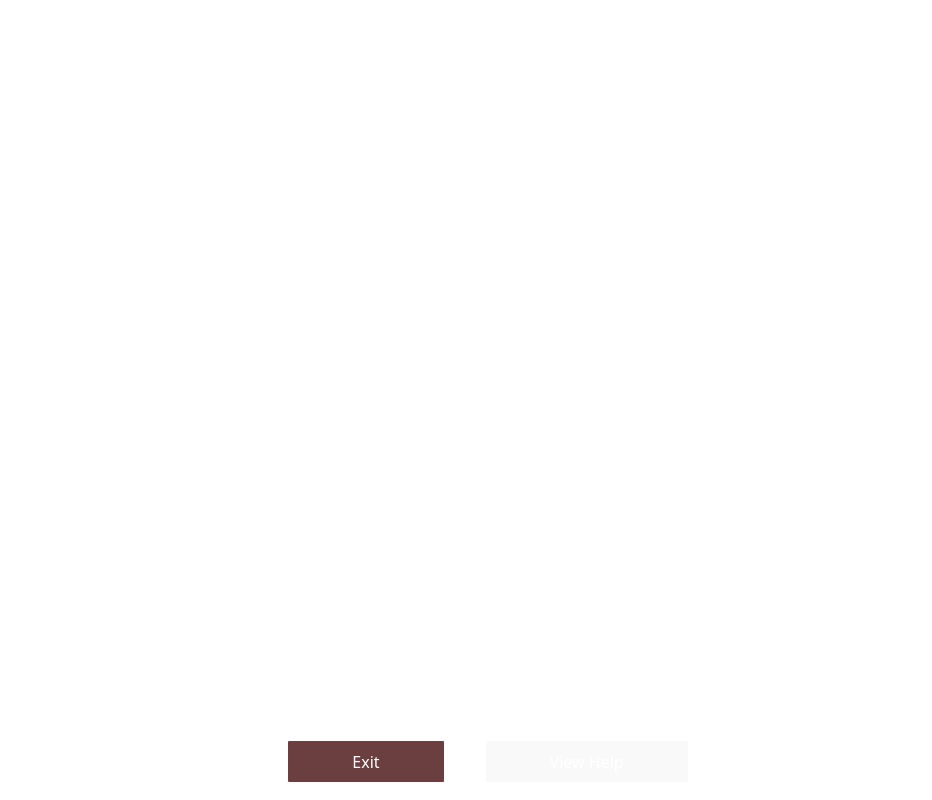
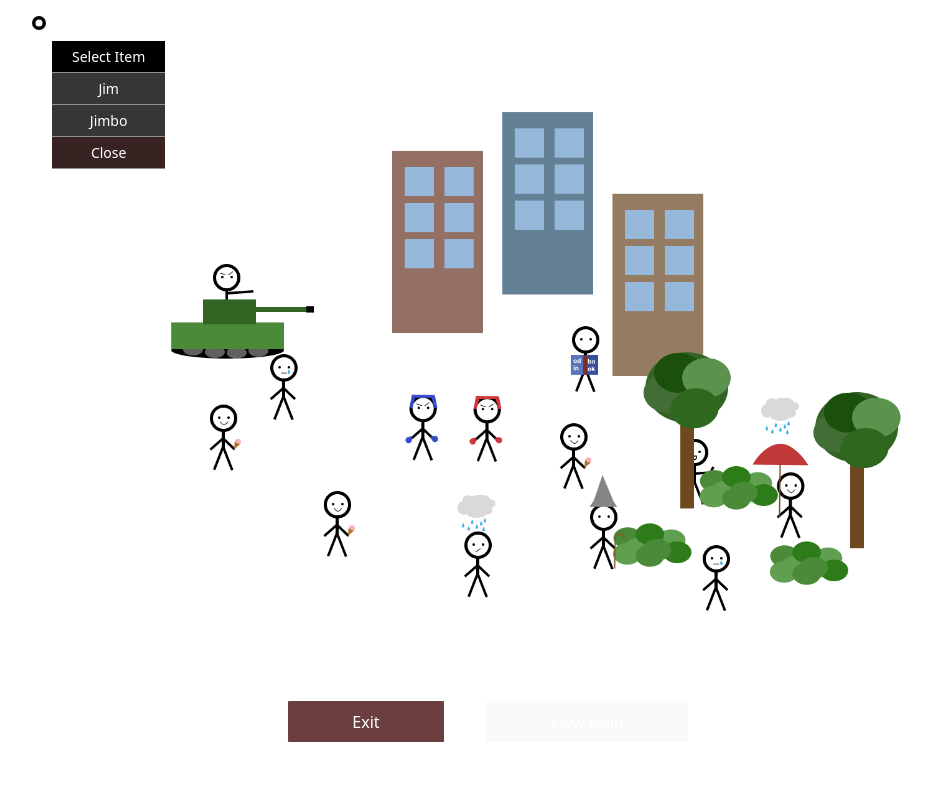
Before and after one commit to huzefazaheer/phototagging-app, a React (Vite) app in the folder frontend/: page / in a window 1280 px wide. Shown: the whole page, without its empty margins (152-1084 px from the left). Built offline with nearby package versions, Linux system fonts and the light colour scheme.

Commit message:
Added first image

```diff
--- a/frontend/src/App.css
+++ b/frontend/src/App.css
@@ -4,7 +4,7 @@
 }
 
 .buttonholder {
-  margin-top: 10px;
+  margin-top: 40px;
   display: flex;
   justify-content: center;
   gap: 40px;
--- a/frontend/src/components/canvas/canvas.jsx
+++ b/frontend/src/components/canvas/canvas.jsx
@@ -5,11 +5,12 @@ export default function Canvas() {
   const divRef = useRef(null)
   const coordRef = useRef([0, 0])
   const [selectedCoords, setSelectedCoords] = useState([0, 0])
-  const [showSelector, setShowSelector] = useState(false)
+  const [showSelector, setShowSelector] = useState(true)
 
   function getCoords(e) {
     const divSize = divRef.current.getBoundingClientRect()
     coordRef.current = [e.clientX - divSize.left, e.clientY - divSize.top]
+    console.log(coordRef.current)
   }
 
   function getClick() {
@@ -19,6 +20,7 @@ export default function Canvas() {
 
   return (
     <>
+      <div className={styles.gameholder}>
         <div
           className={styles.canvas}
           onMouseMove={(e) => getCoords(e)}
@@ -31,6 +33,7 @@ export default function Canvas() {
           showSelector={showSelector}
           setShowSelector={setShowSelector}
         />
+      </div>
     </>
   )
 }
@@ -42,7 +45,7 @@ function Selector({ pos, showSelector, setShowSelector }) {
       className={`${styles.selector} ${
         showSelector ? '' : styles.selectorhidden
       }`}
-      style={{ left: pos[0], top: pos[1] }}
+      style={{ left: pos[0] - 8, top: pos[1] - 8 }}
     >
       <img src="/selector.svg"></img>
       <DropdownMenu setShowSelector={setShowSelector} />
--- a/frontend/src/components/canvas/canvas.module.css
+++ b/frontend/src/components/canvas/canvas.module.css
@@ -1,11 +1,21 @@
 .canvas {
   background-color: white;
-  width: 98vw;
-  height: 90vh;
+  width: 100%;
+  height: 100%;
+  margin-bottom: auto;
+  background-image: url('/bg.png');
+  background-size: contain;
+  background-repeat: no-repeat;
+  background-position: center;
+}
+
+.gameholder {
+  width: 70vw;
+  height: 80vh;
+  margin-top: 20px;
   margin-left: auto;
   margin-right: auto;
-  margin-top: 10px;
-  margin-bottom: auto;
+  position: relative;
 }
 
 .selector {
```
Also changed, not shown: frontend/public/bg.png (added). Lines whose indentation alone changed are shown as unchanged.
